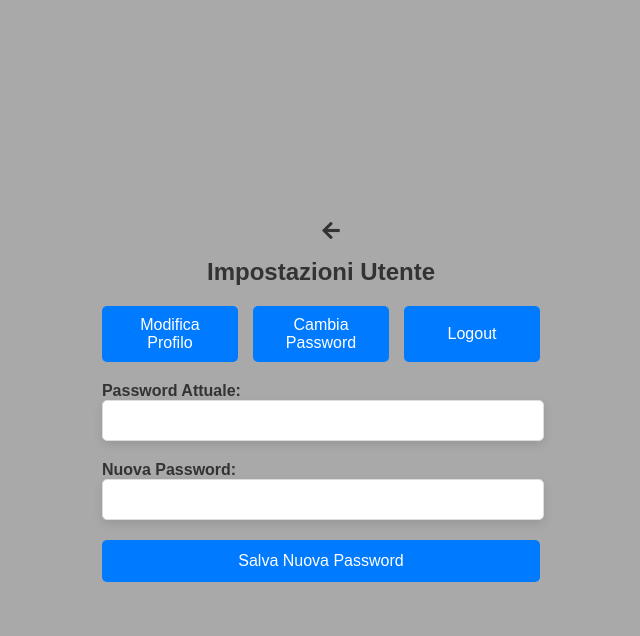
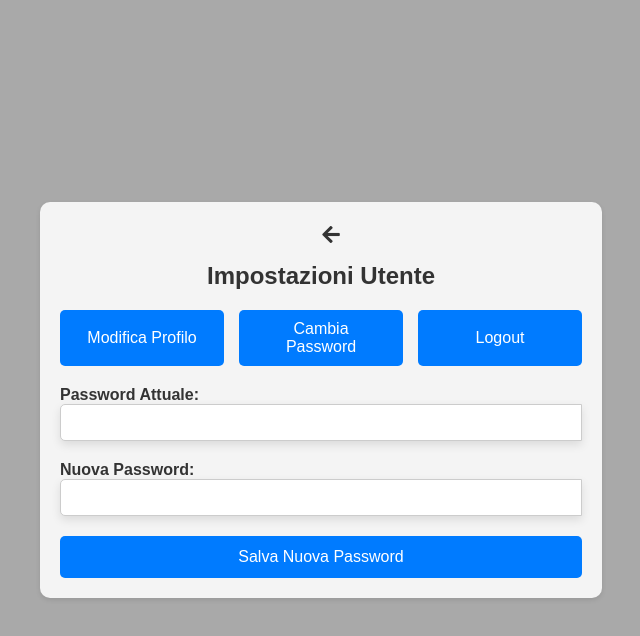
Before and after one commit to Emanuele0103/PlaySport, an Angular app in the folder PlaySportFE/: page /setting in a window 1280 px wide. Both pictures are taken after a click on the button "Cambia Password". Shown: the top 636 px of the page, without its empty margins (319-959 px from the left). Built offline with nearby package versions, Linux system fonts and the light colour scheme.

Commit message:
Fix Setting Section

```diff
--- a/PlaySportFE/src/app/settings/settings.component.css
+++ b/PlaySportFE/src/app/settings/settings.component.css
@@ -60,3 +60,23 @@
     text-align: center;
     margin-top: 40px; /* Distanza dal pulsante di ritorno */
 }
+
+.settings-container {
+  padding: 20px;
+  background-color: #f4f4f4; /* Colore di sfondo chiaro */
+  border-radius: 10px; /* Angoli arrotondati */
+  box-shadow: 0 2px 5px rgba(0, 0, 0, 0.1); /* Ombra */
+}
+
+.password-input-container {
+  position: relative; /* Necessario per posizionare il pulsante */
+  display: flex; /* Usa flexbox per allineare il pulsante */
+  align-items: center; /* Centra verticalmente */
+}
+
+.password-input-container input {
+  width: 500px; /* Larghezza fissa */
+  padding: 10px; /* Padding interno */
+  border: 1px solid #ccc; /* Bordo dell'input */
+  border-radius: 5px 0 0 5px; /* Angoli arrotondati a sinistra */
+}
--- a/PlaySportFE/src/app/settings/settings.component.html
+++ b/PlaySportFE/src/app/settings/settings.component.html
@@ -38,12 +38,16 @@
       <form>
           <div>
               <label for="oldPassword">Password Attuale:</label>
-          <input type="password" id="oldPassword" [(ngModel)]="oldPassword" name="oldPassword" required>
+              <div class="password-input-container">
+                  <input type="password" id="oldPassword" [(ngModel)]="oldPassword" name="oldPassword" required [type]="showOldPassword ? 'text' : 'password'">
+              </div>
           </div>
 
           <div>
               <label for="newPassword">Nuova Password:</label>
-          <input type="password" id="newPassword" [(ngModel)]="newPassword" name="newPassword" required>
+              <div class="password-input-container">
+                  <input type="password" id="newPassword" [(ngModel)]="newPassword" name="newPassword" required [type]="showNewPassword ? 'text' : 'password'">
+              </div>
           </div>
 
           <button type="button" (click)="changePassword()">Salva Nuova Password</button>
--- a/PlaySportFE/src/app/settings/settings.component.ts
+++ b/PlaySportFE/src/app/settings/settings.component.ts
@@ -8,6 +8,9 @@ import { AuthService } from '../auth/auth.service'; // Assicurati di avere il se
   styleUrls: ['./settings.component.css']
 })
 export class SettingsComponent {
+
+  showOldPassword: any;
+  showNewPassword: any;
 
   user: any = {
     firstname: '',
@@ -56,4 +59,12 @@ export class SettingsComponent {
   goBack() {
     this.router.navigate(['/home']);
   }
+
+  toggleOldPasswordVisibility() {
+    this.showOldPassword = !this.showOldPassword;
+  }
+
+  toggleNewPasswordVisibility() {
+    this.showNewPassword = !this.showNewPassword;
+  }
 }
```
Lines whose indentation alone changed are shown as unchanged.
